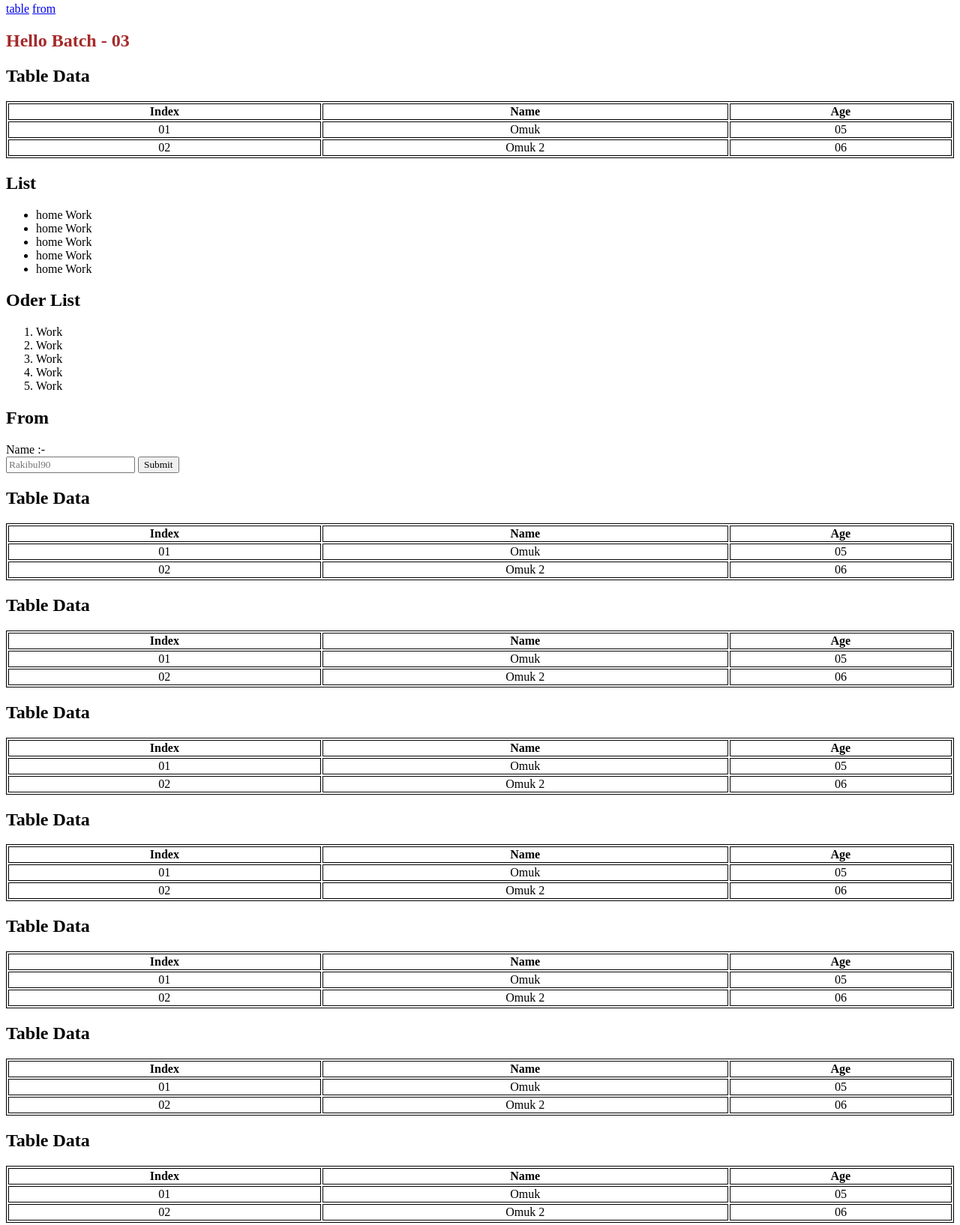
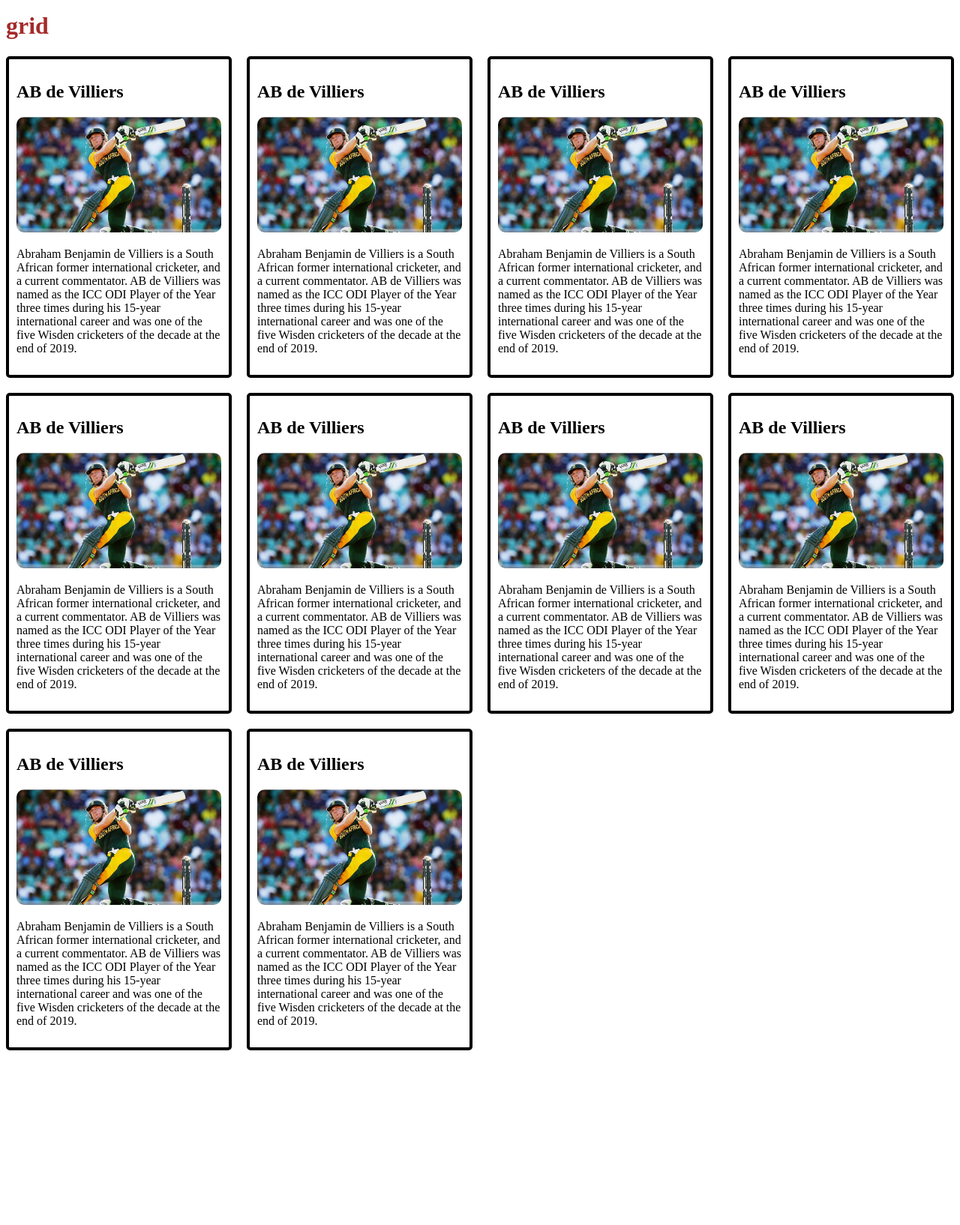
Before and after one commit to rakibulhasan933/batch-03, a plain HTML site: page index.html in a window 1280 px wide. Shown: the part 5-1639 px from the top of the page at 75% size. After the commit the page ends 1414 px from the top, so only its background shows below. Drawn offline with Linux system fonts and the light colour scheme; a web font is replaced by a local one.

Commit message:
grid example

```diff
--- /dev/null
+++ b/css/mobile.css
@@ -0,0 +1,3 @@
+.box-container {
+    grid-template-columns: repeat(1, 1fr);
+}
--- a/css/style.css
+++ b/css/style.css
@@ -19,3 +19,26 @@ th {
 .data {
     width: 100%;
 }
+
+.box {
+    border: 4px solid black;
+    padding: 10px;
+    border-radius: 5px;
+}
+
+img {
+    border-radius: 10px;
+    width: 100%;
+}
+
+.box-container {
+    display: grid;
+    grid-template-columns: repeat(4, 1fr);
+    gap: 20px;
+}
+
+/* Tab */
+@media screen and (max-width: 768px) {}
+
+/* Mobile */
+@media screen and (max-width: 600px) {}
--- /dev/null
+++ b/css/tab.css
@@ -0,0 +1,3 @@
+.box-container {
+    grid-template-columns: repeat(2, 1fr);
+}
--- a/index.html
+++ b/index.html
@@ -4,231 +4,106 @@
 <head>
     <meta charset="UTF-8">
     <meta name="viewport" content="width=device-width, initial-scale=1.0">
-    <link rel="shortcut icon" href="./public/favicon.ico" type="image/x-icon">
     <link rel="stylesheet" href="./css/style.css">
-    <title>Batch -03</title>
+    <link rel="stylesheet" media="screen and (max-width: 768px)" href="./css/tab.css">
+    <link rel="stylesheet" media="screen and (max-width: 600px)" href="./css/mobile.css">
+    <title>Grid</title>
 </head>
 
 <body>
-    <main>
-        <header>
-            <nav>
-                <a href="#table">table</a>
-                <a href="#from">from</a>
-            </nav>
-        </header>
-        <section id="#table">
-            <h1 id="title">Hello Batch - 03</h1>
-            <div>
-                <h1>Table Data</h1>
-                <table class="data">
-                    <tr>
-                        <th>Index</th>
-                        <th>Name</th>
-                        <th>Age</th>
-                    </tr>
-                    <tr>
-                        <td>01</td>
-                        <td>Omuk</td>
-                        <td>05</td>
-                    </tr>
-                    <tr>
-                        <td>02</td>
-                        <td>Omuk 2</td>
-                        <td>06</td>
-                    </tr>
-                </table>
+    <h1 id="title">grid</h1>
+    <div class="box-container">
+        <div class="box">
+            <h2>AB de Villiers</h2>
+            <img src="./public/ab-de-villiers-batting.jpg" alt="mr360">
+            <p>Abraham Benjamin de Villiers is a South African former international cricketer, and a current
+                commentator. AB de
+                Villiers was named as the ICC ODI Player of the Year three times during his 15-year international career
+                and was one of
+                the five Wisden cricketers of the decade at the end of 2019.</p>
         </div>
-            <div>
-                <h1>List</h1>
-                <ul>
-                    <li>home Work</li>
-                    <li>home Work</li>
-                    <li>home Work</li>
-                    <li>home Work</li>
-                    <li>home Work</li>
-                </ul>
-                <h2>Oder List</h2>
-                <ol>
-                    <li>Work</li>
-                    <li>Work</li>
-                    <li>Work</li>
-                    <li>Work</li>
-                    <li>Work</li>
-                </ol>
+        <div class="box">
+            <h2>AB de Villiers</h2>
+            <img src="./public/ab-de-villiers-batting.jpg" alt="mr360">
+            <p>Abraham Benjamin de Villiers is a South African former international cricketer, and a current
+                commentator. AB de
+                Villiers was named as the ICC ODI Player of the Year three times during his 15-year international career
+                and was one of
+                the five Wisden cricketers of the decade at the end of 2019.</p>
         </div>
-        </section>
-        <section id="from">
-            <h2>From</h2>
-            <form action="">
-                <label for="">Name :-</label> <br>
-                <input type="text" placeholder="Rakibul90">
-                <input type="submit">
-            </form>
-            <div>
-                <h1>Table Data</h1>
-                <table class="data">
-                    <tr>
-                        <th>Index</th>
-                        <th>Name</th>
-                        <th>Age</th>
-                    </tr>
-                    <tr>
-                        <td>01</td>
-                        <td>Omuk</td>
-                        <td>05</td>
-                    </tr>
-                    <tr>
-                        <td>02</td>
-                        <td>Omuk 2</td>
-                        <td>06</td>
-                    </tr>
-                </table>
+        <div class="box">
+            <h2>AB de Villiers</h2>
+            <img src="./public/ab-de-villiers-batting.jpg" alt="mr360">
+            <p>Abraham Benjamin de Villiers is a South African former international cricketer, and a current
+                commentator. AB de
+                Villiers was named as the ICC ODI Player of the Year three times during his 15-year international career
+                and was one of
+                the five Wisden cricketers of the decade at the end of 2019.</p>
         </div>
-            <div>
-                <h1>Table Data</h1>
-                <table class="data">
-                    <tr>
-                        <th>Index</th>
-                        <th>Name</th>
-                        <th>Age</th>
-                    </tr>
-                    <tr>
-                        <td>01</td>
-                        <td>Omuk</td>
-                        <td>05</td>
-                    </tr>
-                    <tr>
-                        <td>02</td>
-                        <td>Omuk 2</td>
-                        <td>06</td>
-                    </tr>
-                </table>
+        <div class="box">
+            <h2>AB de Villiers</h2>
+            <img src="./public/ab-de-villiers-batting.jpg" alt="mr360">
+            <p>Abraham Benjamin de Villiers is a South African former international cricketer, and a current
+                commentator. AB de
+                Villiers was named as the ICC ODI Player of the Year three times during his 15-year international career
+                and was one of
+                the five Wisden cricketers of the decade at the end of 2019.</p>
         </div>
-            <div>
-                <h1>Table Data</h1>
-                <table class="data">
-                    <tr>
-                        <th>Index</th>
-                        <th>Name</th>
-                        <th>Age</th>
-                    </tr>
-                    <tr>
-                        <td>01</td>
-                        <td>Omuk</td>
-                        <td>05</td>
-                    </tr>
-                    <tr>
-                        <td>02</td>
-                        <td>Omuk 2</td>
-                        <td>06</td>
-                    </tr>
-                </table>
-                <div>
-                    <h1>Table Data</h1>
-                    <table class="data">
-                        <tr>
-                            <th>Index</th>
-                            <th>Name</th>
-                            <th>Age</th>
-                        </tr>
-                        <tr>
-                            <td>01</td>
-                            <td>Omuk</td>
-                            <td>05</td>
-                        </tr>
-                        <tr>
-                            <td>02</td>
-                            <td>Omuk 2</td>
-                            <td>06</td>
-                        </tr>
-                    </table>
+        <div class="box">
+            <h2>AB de Villiers</h2>
+            <img src="./public/ab-de-villiers-batting.jpg" alt="mr360">
+            <p>Abraham Benjamin de Villiers is a South African former international cricketer, and a current
+                commentator. AB de
+                Villiers was named as the ICC ODI Player of the Year three times during his 15-year international career
+                and was one of
+                the five Wisden cricketers of the decade at the end of 2019.</p>
         </div>
-                <div>
-                    <h1>Table Data</h1>
-                    <table class="data">
-                        <tr>
-                            <th>Index</th>
-                            <th>Name</th>
-                            <th>Age</th>
-                        </tr>
-                        <tr>
-                            <td>01</td>
-                            <td>Omuk</td>
-                            <td>05</td>
-                        </tr>
-                        <tr>
-                            <td>02</td>
-                            <td>Omuk 2</td>
-                            <td>06</td>
-                        </tr>
-                    </table>
+        <div class="box">
+            <h2>AB de Villiers</h2>
+            <img src="./public/ab-de-villiers-batting.jpg" alt="mr360">
+            <p>Abraham Benjamin de Villiers is a South African former international cricketer, and a current
+                commentator. AB de
+                Villiers was named as the ICC ODI Player of the Year three times during his 15-year international career
+                and was one of
+                the five Wisden cricketers of the decade at the end of 2019.</p>
         </div>
-                <div>
-                    <h1>Table Data</h1>
-                    <table class="data">
-                        <tr>
-                            <th>Index</th>
-                            <th>Name</th>
-                            <th>Age</th>
-                        </tr>
-                        <tr>
-                            <td>01</td>
-                            <td>Omuk</td>
-                            <td>05</td>
-                        </tr>
-                        <tr>
-                            <td>02</td>
-                            <td>Omuk 2</td>
-                            <td>06</td>
-                        </tr>
-                    </table>
+        <div class="box">
+            <h2>AB de Villiers</h2>
+            <img src="./public/ab-de-villiers-batting.jpg" alt="mr360">
+            <p>Abraham Benjamin de Villiers is a South African former international cricketer, and a current
+                commentator. AB de
+                Villiers was named as the ICC ODI Player of the Year three times during his 15-year international career
+                and was one of
+                the five Wisden cricketers of the decade at the end of 2019.</p>
         </div>
-                <div>
-                    <h1>Table Data</h1>
-                    <table class="data">
-                        <tr>
-                            <th>Index</th>
-                            <th>Name</th>
-                            <th>Age</th>
-                        </tr>
-                        <tr>
-                            <td>01</td>
-                            <td>Omuk</td>
-                            <td>05</td>
-                        </tr>
-                        <tr>
-                            <td>02</td>
-                            <td>Omuk 2</td>
-                            <td>06</td>
-                        </tr>
-                    </table>
+        <div class="box">
+            <h2>AB de Villiers</h2>
+            <img src="./public/ab-de-villiers-batting.jpg" alt="mr360">
+            <p>Abraham Benjamin de Villiers is a South African former international cricketer, and a current
+                commentator. AB de
+                Villiers was named as the ICC ODI Player of the Year three times during his 15-year international career
+                and was one of
+                the five Wisden cricketers of the decade at the end of 2019.</p>
         </div>
-
-                <div>
-                    <h1>Table Data</h1>
-                    <table class="data">
-                        <tr>
-                            <th>Index</th>
-                            <th>Name</th>
-                            <th>Age</th>
-                        </tr>
-                        <tr>
-                            <td>01</td>
-                            <td>Omuk</td>
-                            <td>05</td>
-                        </tr>
-                        <tr>
-                            <td>02</td>
-                            <td>Omuk 2</td>
-                            <td>06</td>
-                        </tr>
-                    </table>
+        <div class="box">
+            <h2>AB de Villiers</h2>
+            <img src="./public/ab-de-villiers-batting.jpg" alt="mr360">
+            <p>Abraham Benjamin de Villiers is a South African former international cricketer, and a current
+                commentator. AB de
+                Villiers was named as the ICC ODI Player of the Year three times during his 15-year international career
+                and was one of
+                the five Wisden cricketers of the decade at the end of 2019.</p>
+        </div>
+        <div class="box">
+            <h2>AB de Villiers</h2>
+            <img src="./public/ab-de-villiers-batting.jpg" alt="mr360">
+            <p>Abraham Benjamin de Villiers is a South African former international cricketer, and a current
+                commentator. AB de
+                Villiers was named as the ICC ODI Player of the Year three times during his 15-year international career
+                and was one of
+                the five Wisden cricketers of the decade at the end of 2019.</p>
         </div>
     </div>
-        </section>
-
-    </main>
 </body>
 
 </html>
```
Also changed, not shown: public/ab-de-villiers-batting.jpg (added). Lines whose indentation alone changed are shown as unchanged.
